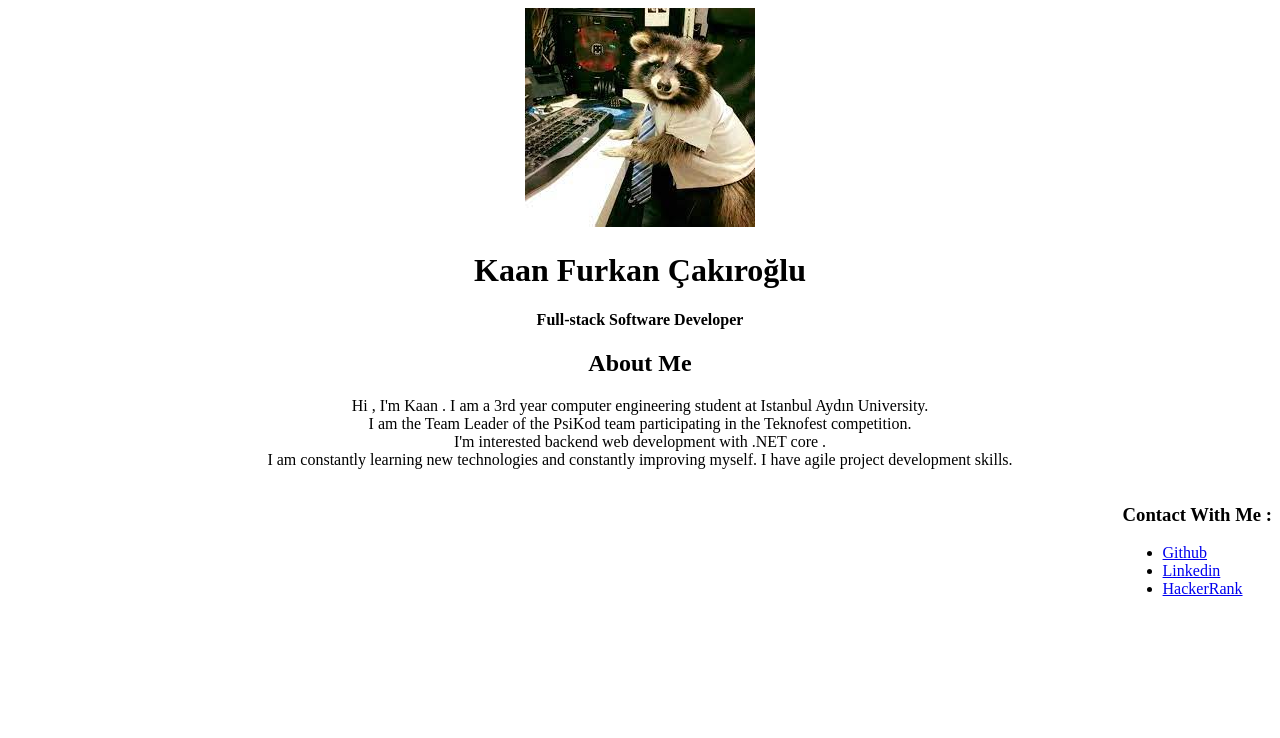
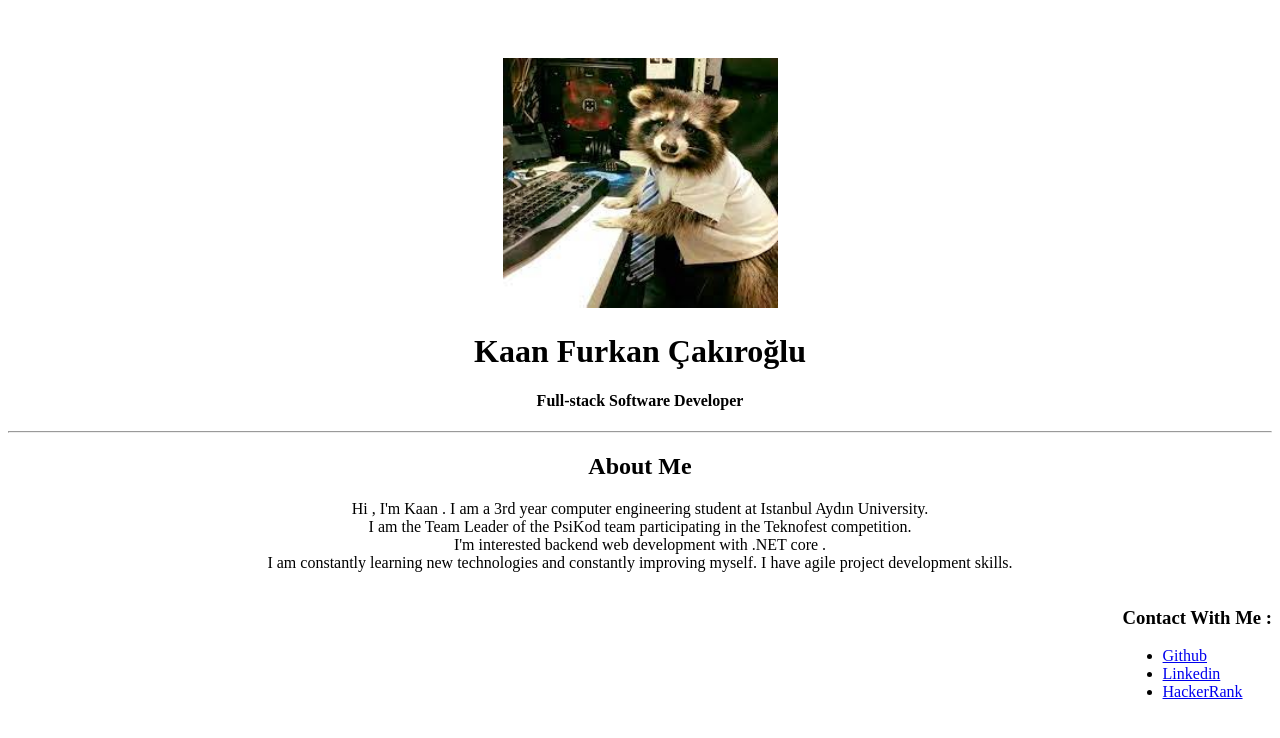
Before and after one commit to Kaanfurkanc/HTML-CSS-JAVASCRIPT, a plain HTML site: page HTML/cv.html in a window 1280 px wide. Drawn offline with Linux system fonts and the light colour scheme.

Commit message:
basic css added

```diff
--- a/HTML/cv.html
+++ b/HTML/cv.html
@@ -4,6 +4,9 @@
         <meta charset="UTF-8">
         <title>Kaan Furkan Çakıroğlu</title>
         <style>
+            #mainImage{
+                margin-top: 50px;
+            }
             header {
                 text-align: center;
             }
@@ -19,11 +22,11 @@
     <body>
         <div id=container>
             <header>
-                <img src="indir.jpg"><br>
+                <img id="mainImage" src="Assets/indir.jpg" width="275" height="250" alt="Raqueen"><br>
                 <h1>Kaan Furkan Çakıroğlu</h1>
                 <h4>Full-stack Software Developer</h4>
             </header>
-
+            <hr>
             <section >
 
                 <h2 >About Me</h2>
```
Also changed, not shown: HTML/Assets/indir.jpg (renamed from indir.jpg), HTML/indir.jpg (deleted).
